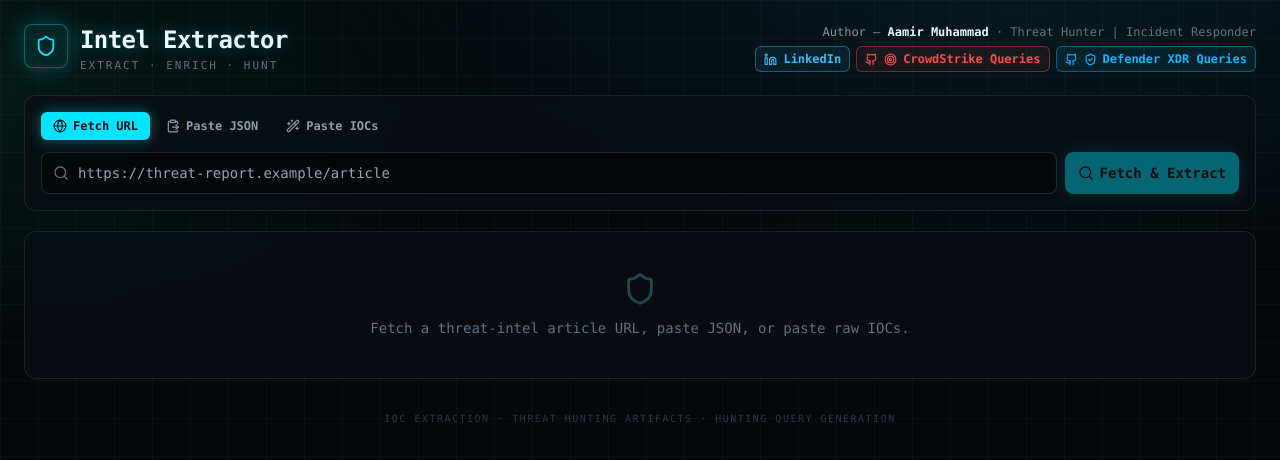
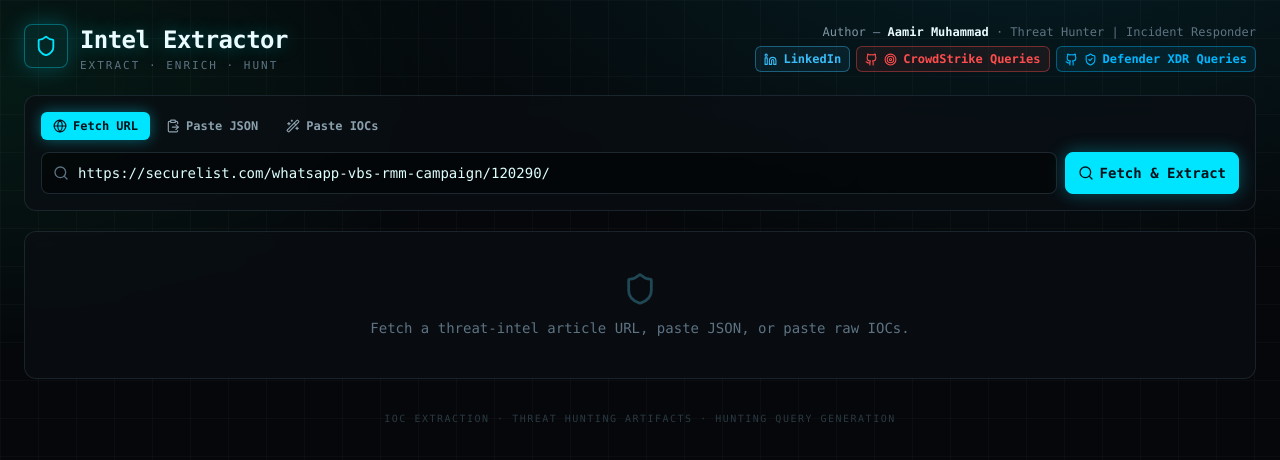
Before and after one commit to Aamir-Muhammad/Intel-Extractor, a React (Vite) app: page / in a window 1280 px wide. Shown: the top 460 px of the page. Built offline with nearby package versions, Linux system fonts and the light colour scheme.

Commit message:
Update App.jsx

```diff
--- a/src/App.jsx
+++ b/src/App.jsx
@@ -1035,7 +1035,7 @@
 
 export default function App() {
   const [mode, setMode] = useState("url");
-  const [url, setUrl] = useState("");
+  const [url, setUrl] = useState("https://securelist.com/whatsapp-vbs-rmm-campaign/120290/");
   const [jsonText, setJsonText] = useState("");
   const [rawText, setRawText] = useState("");
   const [iocData, setIocData] = useState(null);
@@ -2184,7 +2184,7 @@
                               title="Open in VirusTotal"
                               className="shrink-0 rounded-md p-1 opacity-50 hover:opacity-100 transition-opacity flex items-center justify-center"
                               style={{ width: 26, height: 26 }}>
-                              <img src="https://www.virustotal.com/gui/images/favicon.png" alt="VT" width={14} height={14} style={{ display: "block" }} />
+                              <img src="https://www.virustotal.com/gui/images/favicon.png" alt="VT" width={14} height={14} style={{ display: "block", marginTop: "-1px" }} />
                             </a>
                           )}
                           <button onClick={() => copyText(ioc, rowKey)}
```
